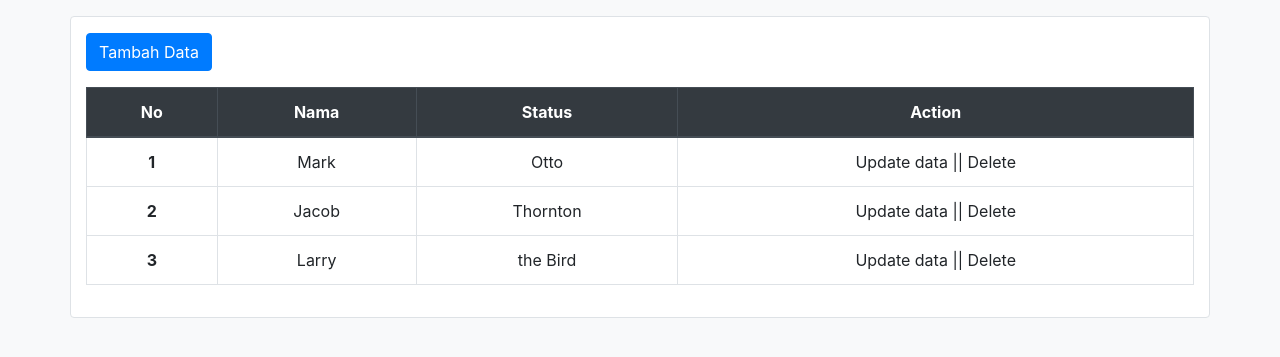
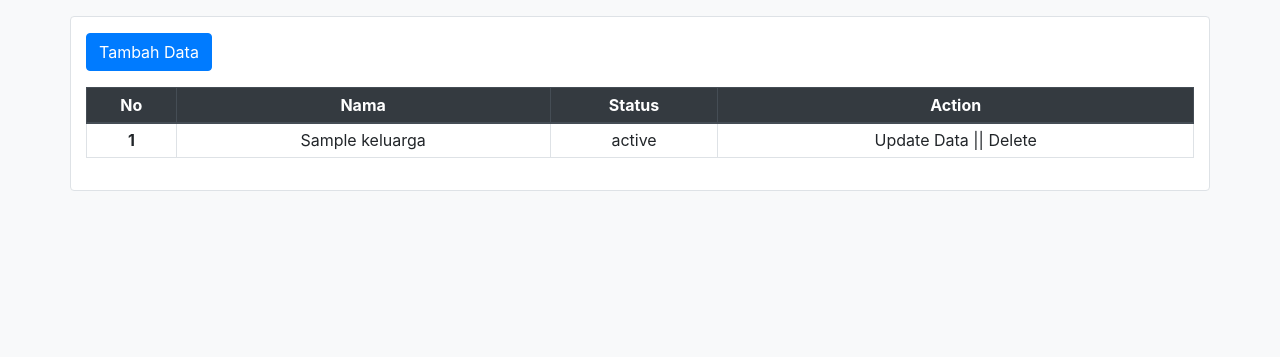
Before and after one commit to Masbr00/TugasMatkulWAD, a PHP site: page / in a window 1280 px wide. Shown: the part 56-413 px from the top of the page. Run offline with PHP 8.4, Linux system fonts and the light colour scheme; tables that the repository leaves empty or names only in its code hold one stand-in row (values such as "Sample post").

Commit message:
fungsi read

```diff
--- a/week8/config.php
+++ b/week8/config.php
@@ -7,7 +7,7 @@
     try {
         $conn = new PDO("mysql:host=$servername;dbname=$dbname", $username, $password);
         $conn->setAttribute(PDO::ATTR_ERRMODE, PDO::ERRMODE_EXCEPTION);
-        echo "Berhasil Terhubung ke Database";
+        // echo "Berhasil Terhubung ke Database";
     } catch (PDOException $e) {
         echo "Gagal Terhubung ke Database: ". $e->getMessage();
     }
--- a/week8/index.php
+++ b/week8/index.php
@@ -6,6 +6,12 @@
     <link rel="stylesheet" type="text/css" href="assets/css/bootstrap.css">
     <script type="text/javascript" src="assets/js/jquery.js"></script>
     <script type="text/javascript" src="assets/js/bootstrap.js"></script>
+    <!-- koneksi db -->
+    <?php
+        include ('config.php');
+        $result = $conn->query('SELECT keluarga.nama, status_keluarga.status FROM keluarga, status_keluarga WHERE keluarga.id_status = status_keluarga.id');
+    ?>
+    <!-- end of koneksi db -->
     <title>Keluarga</title>
 </head>
 <body class="bg-light">
@@ -29,38 +35,49 @@
 
     <!-- content -->
     <div class="container mt-3 mx-auto bg-white border rounded">
+
         <!-- button -->
         <a class="btn btn-primary mt-3" href="#" role="button">Tambah Data</a>
         <!-- end of button -->
+
         <div class="my-3 table-responsive">
-            <table class="table table-hover table-bordered" style="text-align:center">
-                <thead class="thead-dark">
+            <table class="table table-sm table-bordered table-hover" style="text-align:center">
+                <thead class="thead-dark"> <!-- head table -->
                     <tr>
-                    <th scope="col">No</th>
-                    <th scope="col">Nama</th>
-                    <th scope="col">Status</th>
-                    <th scope="col">Action</th>
+                        <th scope="col">No</th>
+                        <th scope="col">Nama</th>
+                        <th scope="col">Status</th>
+                        <th scope="col">Action</th>
                     </tr>
-                </thead>
+                </thead> <!-- end of head table -->
                 <tbody>
-                    <tr>
-                    <th scope="row">1</th>
-                    <td>Mark</td>
-                    <td>Otto</td>
-                    <td>Update data || Delete</td>
-                    </tr>
-                    <tr>
-                    <th scope="row">2</th>
-                    <td>Jacob</td>
-                    <td>Thornton</td>
-                    <td>Update data || Delete</td>
-                    </tr>
-                    <tr>
-                    <th scope="row">3</th>
-                    <td>Larry</td>
-                    <td>the Bird</td>
-                    <td>Update data || Delete</td>
-                    </tr>
+                <?php
+                    $i = 0;
+                    try {
+
+                        while ($row = $result->fetch(PDO::FETCH_ASSOC)) {
+                            echo '<tr>';
+                            echo '<th scope="row">';
+                            echo $i=$i+1;
+                            echo '</th>';
+
+                            echo '<td>';
+                            echo $row['nama'];
+                            echo '</td>';
+
+                            echo '<td>';
+                            echo $row['status'];
+                            echo '</td>';
+
+                            echo '<td>';
+                            echo 'Update Data || Delete';
+                            echo '</td>';
+                            echo '</tr>';
+                        }
+                    } catch (PDOException $e) {
+                        echo "Gagal: " . $e->getMessage();
+                    }
+                ?>
                 </tbody>
             </table>
         </div>
```
Also changed, not shown: week8/form_tambah.php (added).
